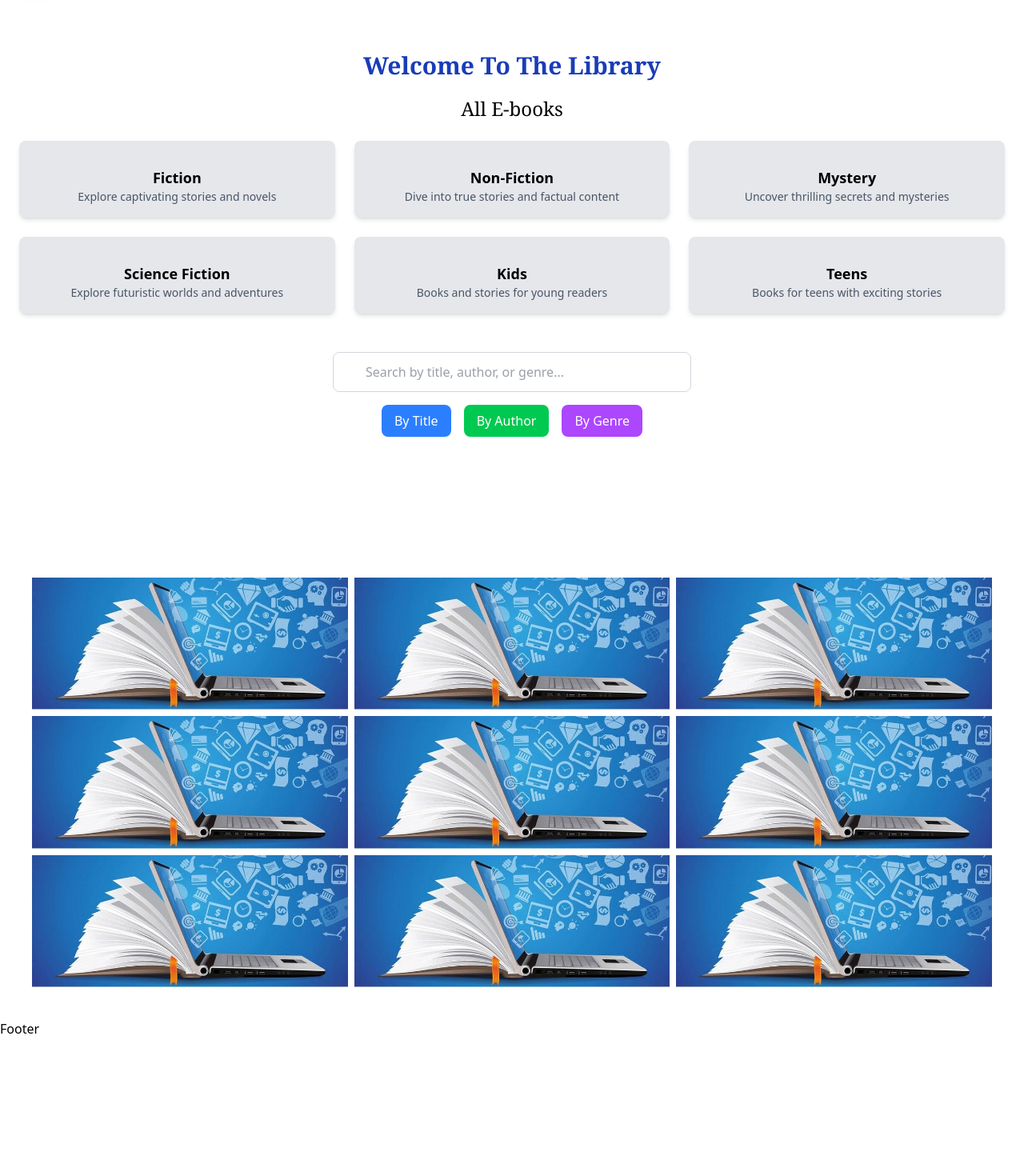
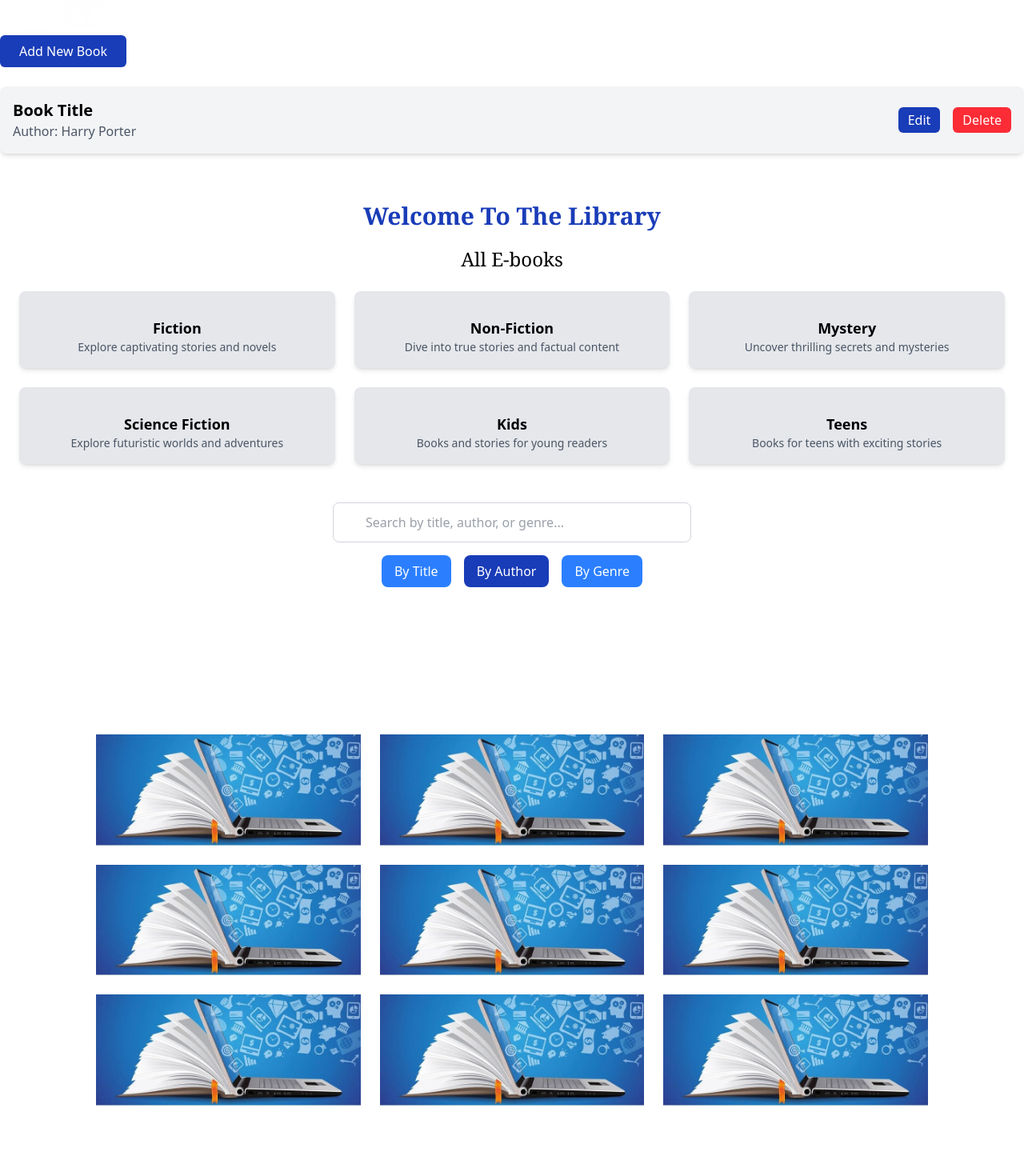
Before and after one commit to BugSlayersC5/Bookie-App, a React (Vite) app: page / in a window 1280 px wide. Shown: the part 420-1890 px from the top of the page at 80% size. Before the commit the page ends 1718 px from the top, so only its background shows below. Built offline with nearby package versions, Linux system fonts and the light colour scheme.

Commit message:
working on homepage

```diff
--- a/src/pages/Home.jsx
+++ b/src/pages/Home.jsx
@@ -8,11 +8,38 @@ export default function Home() {
     return (
         <>
             <Navbar />
-            <h1 className="text-amber-700"></h1>
+            <h1 className="text-amber-700 mt-10"></h1>
             <section className="bg-[url(./assets/h-img.jpg)] h-[50vh] bg-cover w-[95%] mx-auto relative">
                 <h1 className="font-bold text-3xl text-blue-800 font-serif "></h1>
             </section>
 
+            <section>
+                <div class="flex justify-start mb-6">
+                    <button class="bg-blue-800 text-white py-2 px-6 rounded-md hover:bg-blue-600 focus:outline-none">
+                        Add New Book
+                    </button>
+                </div>
+
+                <div class="flex flex-col space-y-4">
+                    {/* Book 1 */}
+                    <div class="flex justify-between items-center p-4 bg-gray-100 rounded-lg shadow-md">
+                        <div>
+                            <h3 class="text-xl font-semibold">Book Title</h3>
+                            <p class="text-gray-600">Author: Harry Porter</p>
+                        </div>
+                        <div class="flex space-x-4">
+                            {/* Edit Button */}
+                            <button class="bg-blue-800 text-white py-1 px-3 rounded-md hover:bg-yellow-600 focus:outline-none">
+                                Edit
+                            </button>
+                            {/* Delete Button */}
+                            <button class="bg-red-500 text-white py-1 px-3 rounded-md hover:bg-red-600 focus:outline-none">
+                                Delete
+                            </button>
+                        </div>
+                    </div>
+                </div>
+            </section>
 
             <div>
                 <h1 className="flex mt-15 font-bold text-3xl text-blue-800 justify-center font-serif ">Welcome To The Library</h1>
@@ -85,24 +112,21 @@ export default function Home() {
 
                         {/* Filter Section (Optional) */}
                         <div class="mt-4 flex space-x-4">
-                            <button class="bg-blue-500 text-white px-4 py-2 rounded-lg hover:bg-blue-600">By Title</button>
-                            <button class="bg-green-500 text-white px-4 py-2 rounded-lg hover:bg-green-600">By Author</button>
-                            <button class="bg-purple-500 text-white px-4 py-2 rounded-lg hover:bg-purple-600">By Genre</button>
+                            <button class="bg-blue-500 text-white px-4 py-2 rounded-lg hover:bg-blue-800">By Title</button>
+                            <button class="bg-blue-800 text-white px-4 py-2 rounded-lg hover:bg-blue-600">By Author</button>
+                            <button class="bg-blue-500 text-white px-4 py-2 rounded-lg hover:bg-blue-800">By Genre</button>
                         </div>
                     </div>
 
                     {/* Search Results (Initially Empty) */}
                     <div
-                     id="searchResults" class="grid grid-cols-1 sm:grid-cols-2 lg:grid-cols-3 gap-6">
+                        id="searchResults" class="grid grid-cols-1 sm:grid-cols-2 lg:grid-cols-3 gap-6">
                     </div>
                 </div>
             </section>
 
-
-
-
-            <section className=" flex justify-center w-15% mt-20">
-                <div className="bg-white p-10 gap-2 grid grid-cols-3">
+            <section className=" flex justify-center w-15% mt-2">
+                <div className="bg-white justify-around p-30 gap-6 grid grid-cols-3">
                     <img src={BookImg} alt="Book Image" />
                     <img src={BookImg} alt="Book Image" />
                     <img src={BookImg} alt="Book Image" />
```
